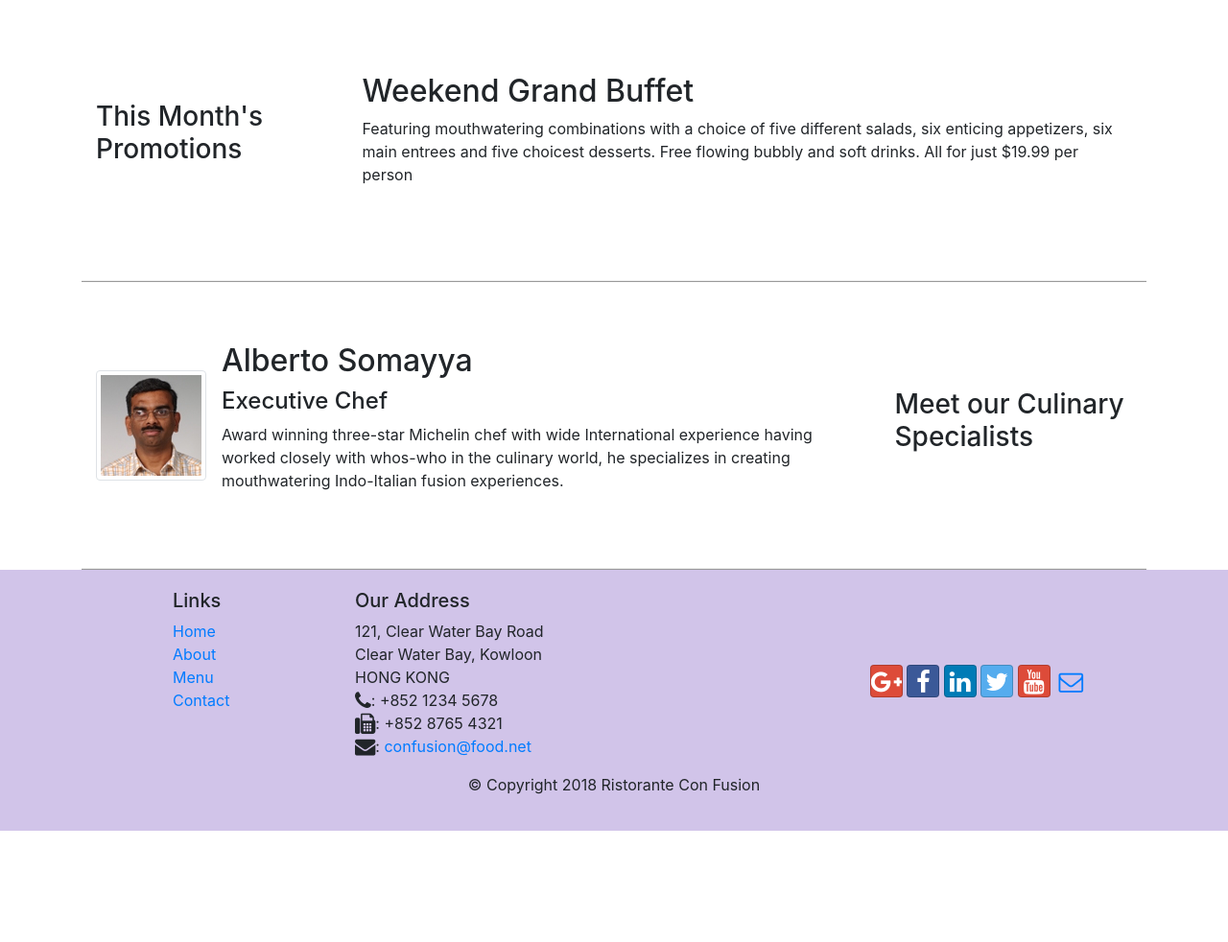
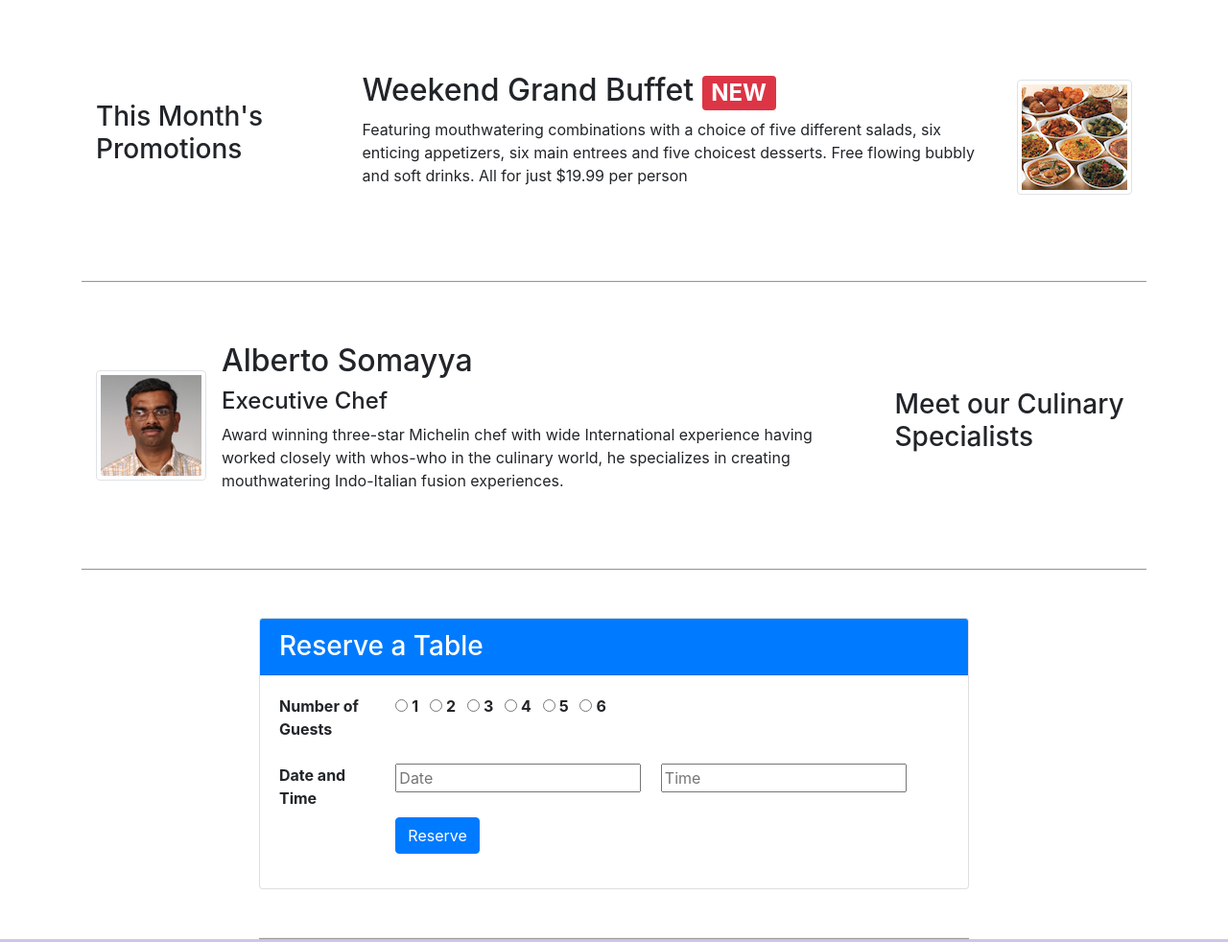
Before and after one commit to shahriar-nafee/conFusion, a website: page index.html in a window 1280 px wide. Shown: the part 640-1622 px from the top of the page at 96% size. Before the commit the page ends 1506 px from the top, so only its background shows below. Drawn offline with nearby package versions, Linux system fonts and the light colour scheme.

Commit message:
assignment 2

```diff
--- a/index.html
+++ b/index.html
@@ -41,8 +41,12 @@
                     <h1>Ristorante con Fusion</h1>
                     <p>We take inspiration from the World's best cuisines, and create a unique fusion experience. Our lipsmacking creations will tickle your culinary senses!</p>
                 </div>
-                <div class="col-12 col-sm align-self-center">
+                <div class="col-12 col-sm-3 align-self-center">
                 <img src="img/logo.png" class="img-fluid">
+
+                </div>
+                <div class="col-12 col-sm-3 align-self-center mt-3">
+                    <a role="button" class="btn btn-primary btn-warning btn-sm btn-block" href="#form1">Reserve Table</a>
                 </div>
             </div>
         </div>
@@ -54,10 +58,11 @@
                 <h3>Our Lipsmacking Culinary Creations</h3>
             </div>
             <div class="col col-sm order-sm-first col-md">
-                <div class="media">                                    <img class="d-flex mr-3 img-thumbnail align-     self-center" src="img/uthappizza.png" alt="utthappizza">
+                <div class="media">
+                  <img class="d-flex mr-3 img-thumbnail align-self-center" src="img/uthappizza.png" alt="utthappizza">
                    <div class="media-body">
                        <h2 class="mt-0">Uthappizza <span class="badge badge-danger">HOT</span><span class="badge badge-pill badge-secondary">$4.99</span></h2>
-                        <p>A unique combination of Indian Uthappam (pancake) and Italian pizza, topped with Cerignola olives, ripe vine cherry tomatoes, Vidalia onion, Guntur chillies and Buffalo Paneer.</p>
+                        <p class="d-none d-sm-block">A unique combination of Indian Uthappam (pancake) and Italian pizza, topped with Cerignola olives, ripe vine cherry tomatoes, Vidalia onion, Guntur chillies and Buffalo Paneer.</p>
                    </div>
 
                 </div>
@@ -70,8 +75,16 @@
                 <h3>This Month's Promotions</h3>
             </div>
             <div class="col col-sm col-md">
-                <h2>Weekend Grand Buffet</h2>
-                <p>Featuring mouthwatering combinations with a choice of five different salads, six enticing appetizers, six main entrees and five choicest desserts. Free flowing bubbly and soft drinks. All for just $19.99 per person </p>
+               <div class="media">
+
+                  <div class="media-body">
+                        <h2>Weekend Grand Buffet <span class="badge badge-danger">NEW</span> </h2>
+                        <p class="d-none d-sm-block">Featuring mouthwatering combinations with a choice of five different salads, six enticing appetizers, six main entrees and five choicest desserts. Free flowing bubbly and soft drinks. All for just $19.99 per person </p>
+                  </div>
+                  <img class="d-flex ml-3 img-thumbnail align-self-center" src="img/buffet.png" alt="buffet">
+
+               </div>
+
             </div>
         </div>
 
@@ -85,11 +98,54 @@
                    <div class="media-body">
                         <h2 class="mt-0">Alberto Somayya</h2>
                         <h4>Executive Chef</h4>
-                        <p>Award winning three-star Michelin chef with wide International experience having worked closely with whos-who in the culinary world, he specializes in creating mouthwatering Indo-Italian fusion experiences. </p>
+                        <p class="d-none d-sm-block">Award winning three-star Michelin chef with wide International experience having worked closely with whos-who in the culinary world, he specializes in creating mouthwatering Indo-Italian fusion experiences. </p>
                    </div>
                </div>
 
             </div>
+        </div>
+        <div class="row row-content col-sm-8">
+
+              <div class="card">
+                    <h3 class="card-header bg-primary text-white">Reserve a Table</h3>
+                    <div class="card-body">
+                       <form id="form1">
+
+                            <dl class="row">
+
+
+                                <dt class="col-12 col-sm-2">Number of Guests</dt>
+                                <dt class="col-12 col-sm-10">
+                                    <label class="mr-2"><input type="radio" name="radiobtn" class="mr-1">1</label>
+                                    <label class="mr-2"><input type="radio" name="radiobtn" class="mr-1">2</label>
+                                    <label class="mr-2"><input type="radio" name="radiobtn" class="mr-1">3</label>
+                                    <label class="mr-2"><input type="radio" name="radiobtn" class="mr-1">4</label>
+                                    <label class="mr-2"><input type="radio" name="radiobtn" class="mr-1">5</label>
+                                    <label class="mr-2"><input type="radio" name="radiobtn" class="mr-1">6</label>
+                                </dt>
+
+                                <dt class="col-12 col-sm-2 mt-4">Date and Time</dt>
+                                <dd class="col-12 col-sm-10 mt-4">
+                                    <label class="mr-3"><input type="text" name="date" placeholder="Date"></label>
+                                    <label><input type="text" name="time" placeholder="Time"></label>
+                                </dd>
+
+                                <div class="col-12 offset-sm-2 mt-2">
+
+                                        <button type="submit" class="btn btn-primary">Reserve</button>
+
+                                </div>
+
+                            </dl>
+
+                        </form>
+
+
+                    </div>
+                </div>
+
+
+
         </div>
     </div>
 
```
